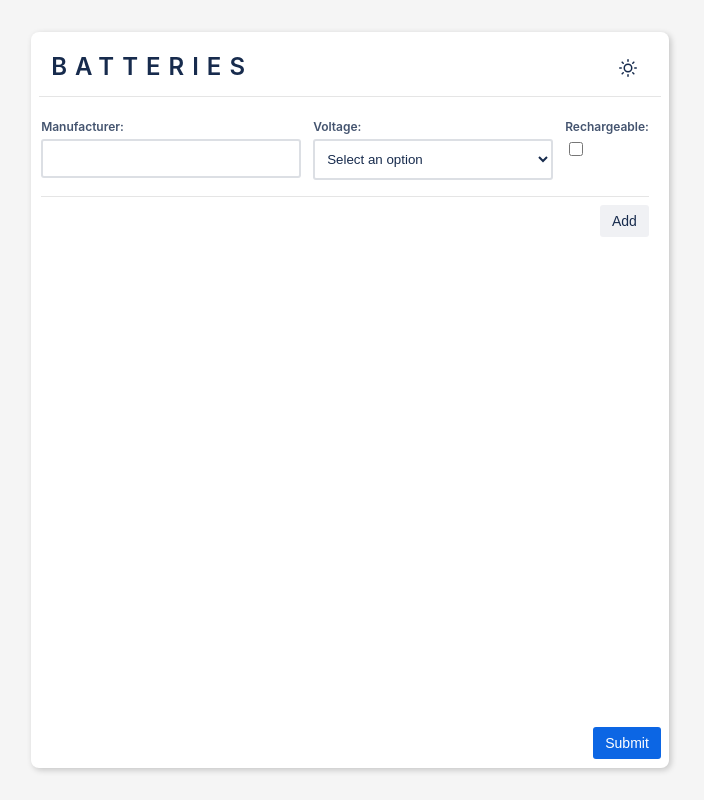
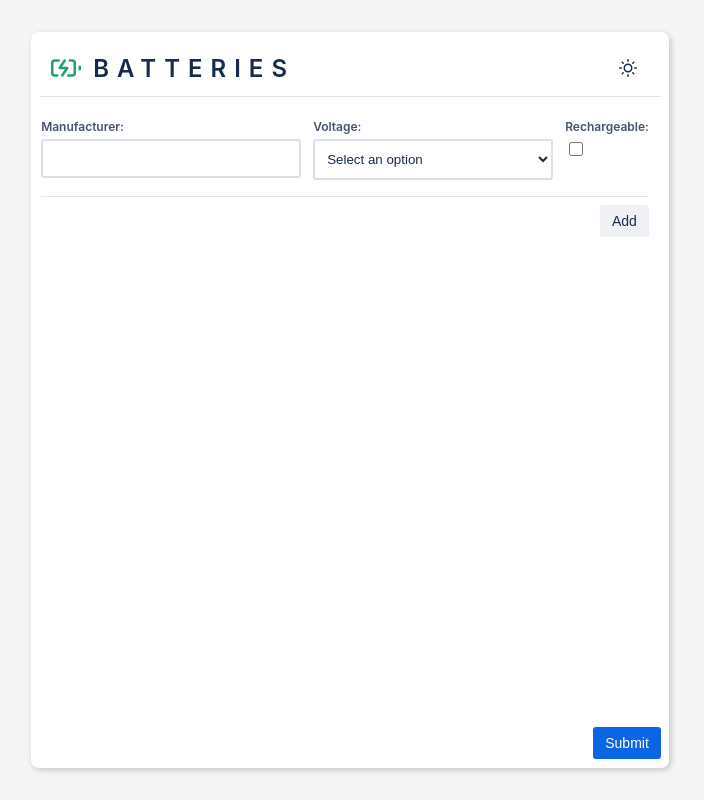
Before and after one commit to AmanGupta262/dynamicForm, a React (Create React App) app: page / in a window 1280 px wide. Shown: the whole page, without its empty margins (290-994 px from the left). Built offline with nearby package versions, Linux system fonts and the light colour scheme.

Commit message:
add icon

```diff
--- a/src/components/dynamicForm/dynamicForm.module.scss
+++ b/src/components/dynamicForm/dynamicForm.module.scss
@@ -18,6 +18,7 @@
 		--button-default-hover: #a6c5e229;
 		--button-default-color: #c7d1db;
 		--box-shadow: #0a111c;
+		--green: #2abb7f;
 	}
 	width: 100vw;
 	height: 100vh;
@@ -56,8 +57,14 @@
 		border-bottom: 1px solid var(--header-border);
 		margin-bottom: 1.2rem;
 		color: var(--button-default-color);
-        display: flex;
-        justify-content: space-between;
+		display: flex;
+		justify-content: space-between;
+
+		.title {
+			display: flex;
+			gap: 1.2rem;
+			align-items: center;
+		}
 	}
 	.formContainer .batteriesContainer {
 		display: flex;
@@ -125,7 +132,7 @@
 
 		.removeBtn {
 			align-self: center;
-            margin-left: 1rem;
+			margin-left: 1rem;
 		}
 	}
 }
--- a/src/components/dynamicForm/dynamicForm.tsx
+++ b/src/components/dynamicForm/dynamicForm.tsx
@@ -10,6 +10,7 @@ import {
 	Field,
 	ErrorMessage,
 } from "formik";
+import { BatteryCharging } from "react-feather";
 import { toast } from "react-toastify";
 import { Battery, BatteryInitialValues } from "types";
 
@@ -58,7 +59,10 @@ const DynamicForm = () => {
 		>
 			<div className={styles.formContainer}>
 				<header className={styles.header}>
-					<span>Batteries</span>{" "}
+					<div className={styles.title}>
+						<BatteryCharging size={30} color='var(--green)' />
+						Batteries
+					</div>
 					<ThemeChanger isLight={isLightTheme} handleChange={setIsLightTheme} />
 				</header>
 				<div className={styles.form}>
--- a/src/index.scss
+++ b/src/styles/index.scss
@@ -18,6 +18,7 @@
 	--button-default-color: #172b4d;
 	--box-shadow: #00000033;
 	--toastify-text-color-light: #44546f;
+	--green: #22a06b;
 }
 
 html {
```
Also changed, not shown: src/index.tsx (+9 -9 lines).
